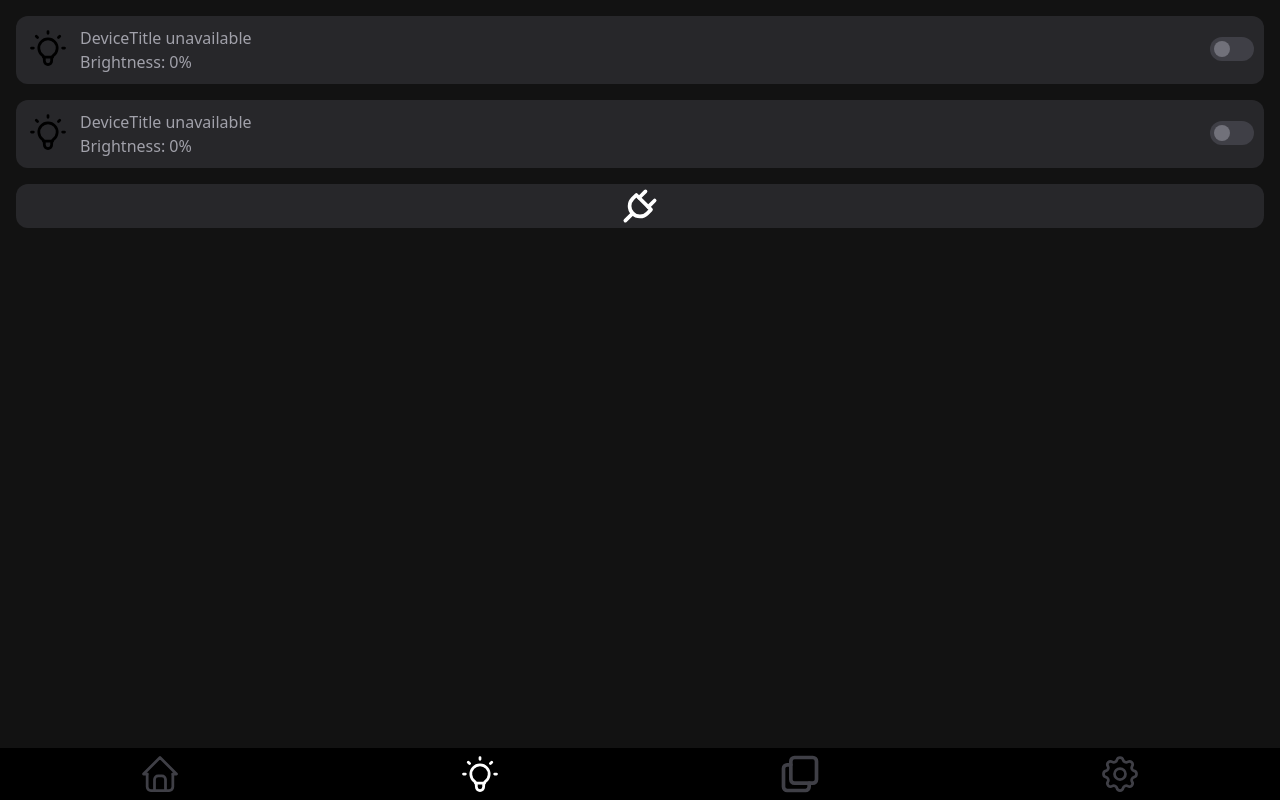
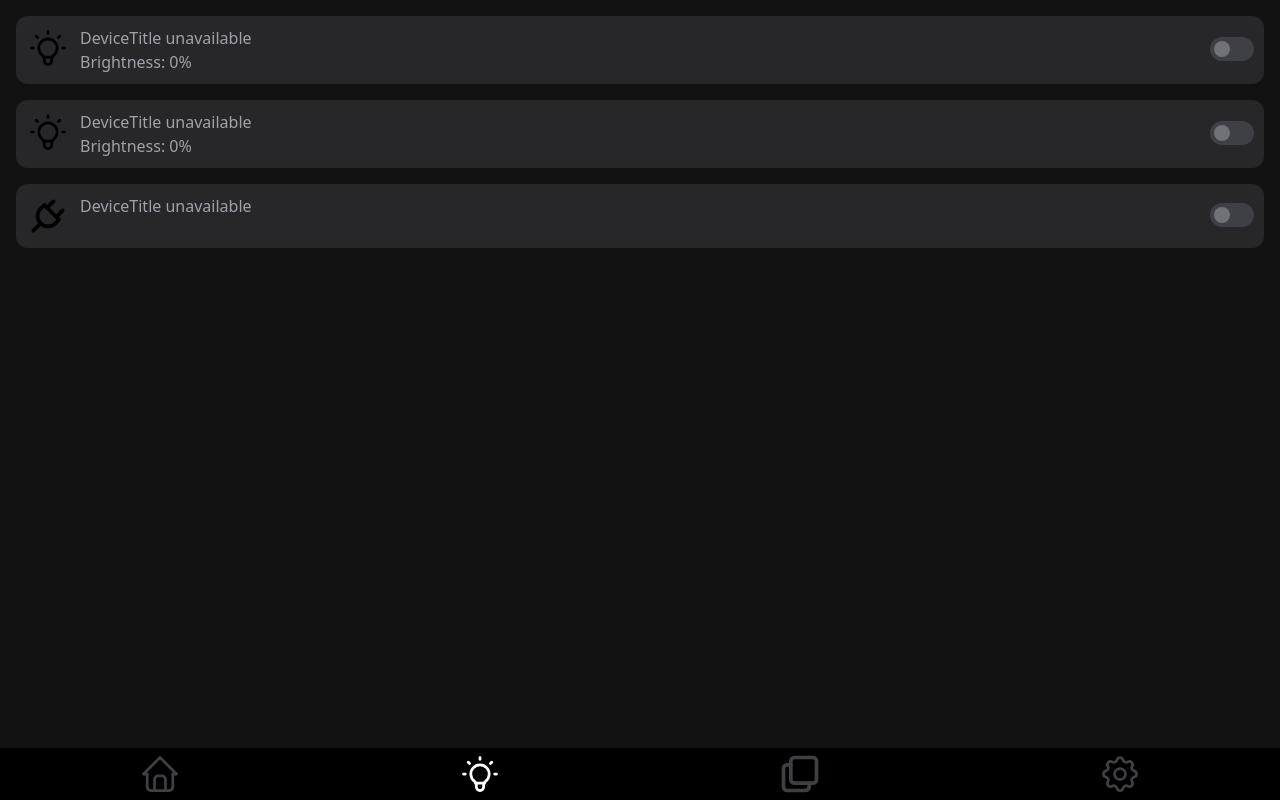
Before and after one commit to christopherkochaneck/smarthome, a Next.js app: page /devices in a window 1280 px wide. Built offline with nearby package versions, Linux system fonts and the light colour scheme; no server answers.

Commit message:
Implemented PlugS UI and updated DeviceContext

```diff
--- a/components/devices/lightCard.tsx
+++ b/components/devices/lightCard.tsx
@@ -14,7 +14,7 @@ interface Props {
 export const LightCard: FC<Props> = (props) => {
 	const devices = useDevices();
 	const [color, setColor] = useState<color>({ red: 0, green: 0, blue: 0 });
-	const [device, setDevice] = useState<RGBW2>(devices.shellies[props.deviceKey]);
+	const [device, setDevice] = useState<RGBW2>(devices.rgbw2[props.deviceKey]);
 	const [selectedColor, setSelectedColor] = useState<color | undefined>(undefined);
 	const [state, setState] = useState<boolean>(false);
 	const [open, setOpen] = useState<boolean>(false);
@@ -22,13 +22,13 @@ export const LightCard: FC<Props> = (props) => {
 	const [fade, setFade] = useState<boolean>(false);
 
 	useEffect(() => {
-		const d = devices.shellies[props.deviceKey];
+		const d = devices.rgbw2[props.deviceKey];
 		setDevice(d);
 		const s = d.state;
 		setColor(s ? d.color : d.offColor);
 		setState(s);
 		setBrightness(d.brightness);
-	}, [devices.shellies, props.deviceKey]);
+	}, [devices.rgbw2, props.deviceKey]);
 
 	useEffect(() => {
 		device.setColor(selectedColor!);
--- a/components/devices/plugCard.tsx
+++ b/components/devices/plugCard.tsx
@@ -1,20 +1,71 @@
-import { FC } from 'react';
+import { FC, useEffect, useState } from 'react';
+import { useDevices } from '../../context/DeviceContext';
+import { PlugS } from '../../devices/plugS';
 import PlugIcon from '../../res/images/plug.svg';
 import { Card } from '../ui/card/card';
+import { ToggleSwitch } from '../ui/toggleSwitch/toggleSwitch';
 
 interface Props {
-	state: boolean;
+	deviceKey: string;
 }
 
 export const PlugCard: FC<Props> = (props) => {
-	const color = props.state ? 'text-white' : 'text-zinc-700';
+	const devices = useDevices();
+	const [device, setDevice] = useState<PlugS>(devices.plugS[props.deviceKey]);
+	const [state, setState] = useState<boolean>(false);
+
+	useEffect(() => {
+		const d = devices.plugS[props.deviceKey];
+		setDevice(d);
+		const s = d.state;
+		setState(s);
+	}, [devices.plugS, props.deviceKey]);
+
 	return (
-		<div className="h-full w-translate-y-full bg-black rounded-2xl grid">
-			<Card>
-				<div className={`${color} justify-self-center align-middle`}>
-					<PlugIcon />
-				</div>
-			</Card>
-		</div>
+		<>
+			<div
+				className="h-full w-translate-y-full"
+				onClick={async () => {
+					await device.toggleDevice();
+					const state = device.state;
+					setState(state);
+				}}
+			>
+				<Card>
+					<div
+						style={{
+							display: 'grid',
+							gridTemplateColumns: 'max-content 1fr max-content',
+							gridTemplateRows: 'repeat(2, max-content)',
+							columnGap: '10px',
+							padding: '10px',
+						}}
+					>
+						<div
+							style={{
+								gridArea: '1 / 1 / 3 / 2',
+								color: state ? 'white' : 'black',
+							}}
+							onClick={(e) => {
+								e.stopPropagation();
+							}}
+						>
+							<PlugIcon />
+						</div>
+						<div className="text-zinc-400 text-left">
+							{device.name ? device.name : 'DeviceTitle unavailable'}
+						</div>
+						<div
+							style={{
+								gridArea: '1 / 3 / 3 / 4',
+								alignSelf: 'center',
+							}}
+						>
+							<ToggleSwitch state={state} setState={setState} />
+						</div>
+					</div>
+				</Card>
+			</div>
+		</>
 	);
 };
--- a/context/DeviceContext.tsx
+++ b/context/DeviceContext.tsx
@@ -1,12 +1,14 @@
 import { createContext, FC, useContext, useEffect, useState } from 'react';
+import { PlugS } from '../devices/plugS';
 import { RGBW2 } from '../devices/rgbw2';
 
 type DeviceContextType = {
-	shellies: {
+	rgbw2: {
 		[key: string]: RGBW2;
 	};
-	addListener: (key: string) => void;
-	removeListener: (key: string) => void;
+	plugS: { [key: string]: PlugS };
+	// addListener: (key: string) => void;
+	// removeListener: (key: string) => void;
 };
 
 const DeviceContext = createContext<DeviceContextType>(undefined!);
@@ -15,42 +17,47 @@ export function useDevices() {
 	return useContext(DeviceContext);
 }
 
-const allDevices: { [key: string]: RGBW2 } = {
-	shellyDesk: new RGBW2('192.168.1.119'),
-	shellyCloset: new RGBW2('192.168.1.118'),
+const allDevices: { rgbw2: { [key: string]: RGBW2 }; plugS: { [key: string]: PlugS } } = {
+	rgbw2: { shellyDesk: new RGBW2('192.168.1.119'), shellyCloset: new RGBW2('192.168.1.118') },
+	plugS: { plug: new PlugS('192.168.1.168') },
 };
 
 export const DeviceProvider: FC = (props) => {
-	const [activeDevices, setActiveDevices] = useState<string[]>([]);
-	const addListener = (key: string) => {
-		if (!activeDevices.includes(key)) {
-			activeDevices.push(key);
-			setActiveDevices(activeDevices);
-		}
-	};
-	const removeListener = (key: string) => {
-		if (activeDevices.includes(key)) {
-			const filteredDevices = activeDevices.filter((x) => x !== key);
-			setActiveDevices(filteredDevices);
-		}
-	};
-
-	const [shellies, setShellies] = useState<{
-		[key: string]: RGBW2;
-	}>(allDevices);
+	const [rgbw2, setRgbw2] = useState<{ [key: string]: RGBW2 }>(allDevices.rgbw2);
+	const [plugS, setPlugS] = useState<{ [key: string]: PlugS }>(allDevices.plugS);
+	// const [activeDevices, setActiveDevices] = useState<string[]>([]);
+	// const addListener = (key: string) => {
+	// 	if (!activeDevices.includes(key)) {
+	// 		activeDevices.push(key);
+	// 		setActiveDevices(activeDevices);
+	// 	}
+	// };
+	// const removeListener = (key: string) => {
+	// 	if (activeDevices.includes(key)) {
+	// 		const filteredDevices = activeDevices.filter((x) => x !== key);
+	// 		setActiveDevices(filteredDevices);
+	// 	}
+	// };
 
 	useEffect(() => {
 		const fetchData = async () => {
-			Object.keys(allDevices)
-				// .filter((x) => allDevices.includes(x))
-				.map(async (key) => {
-					try {
-						shellies[key].initialize();
-						setShellies({ ...allDevices });
-					} catch (error) {
-						console.error(error);
+			Object.keys(allDevices).map(async (key) => {
+				try {
+					if (key === 'rgbw2') {
+						Object.keys(rgbw2).map((key) => {
+							rgbw2[key].initialize();
+							setRgbw2({ ...allDevices.rgbw2 });
+						});
+					} else if (key === 'plugS') {
+						Object.keys(plugS).map((key) => {
+							plugS[key].initialize();
+							setPlugS({ ...allDevices.plugS });
+						});
 					}
-				});
+				} catch (error) {
+					console.error(error);
+				}
+			});
 		};
 
 		const interval = setInterval(() => {
@@ -61,7 +68,7 @@ export const DeviceProvider: FC = (props) => {
 		};
 	}, []);
 
-	const contextValue: DeviceContextType = { shellies, addListener, removeListener };
+	const contextValue: DeviceContextType = { rgbw2, plugS };
 	return (
 		<>
 			<DeviceContext.Provider value={contextValue}>{props.children}</DeviceContext.Provider>
--- /dev/null
+++ b/devices/plugS.ts
@@ -0,0 +1,59 @@
+import axios from 'axios';
+
+export class PlugS {
+	ipAddress: string;
+	state: boolean = false;
+	name: string = '';
+	hostname?: string;
+	isConnected: boolean = false;
+
+	constructor(ipAddress: string) {
+		this.ipAddress = ipAddress;
+	}
+
+	public initialize() {
+		this.setDeviceData();
+	}
+
+	public async getSettings(): Promise<any> {
+		try {
+			const res = await axios.get(`http://${this.ipAddress}/settings`);
+
+			return res.data;
+		} catch (error) {
+			console.error(error);
+		}
+	}
+
+	private async setDeviceData() {
+		try {
+			const res = await this.getSettings();
+
+			if (this.hostname !== res.device.hostname) {
+				this.hostname = res.device.hostname;
+			}
+
+			if (this.state !== res.relays[0].ison) {
+				this.state = res.relays[0].ison;
+			}
+
+			if (this.name !== res.name) {
+				this.name = res.name;
+			}
+		} catch (error) {
+			console.error(error);
+		}
+	}
+
+	public async toggleDevice(): Promise<void> {
+		try {
+			if (this.state) {
+				await axios.get(`http://${this.ipAddress}/relay/0?turn=off`);
+			} else {
+				await axios.get(`http://${this.ipAddress}/relay/0?turn=on`);
+			}
+		} catch (error) {
+			console.error(error);
+		}
+	}
+}
--- a/pages/devices.tsx
+++ b/pages/devices.tsx
@@ -11,7 +11,7 @@ const Devices: NextPage = () => {
 			<div className="grid gap-4">
 				<LightCard deviceKey="shellyDesk" />
 				<LightCard deviceKey="shellyCloset" />
-				<PlugCard state={true} />
+				<PlugCard deviceKey="plug" />
 			</div>
 		</LayoutWrapper>
 	);
```
